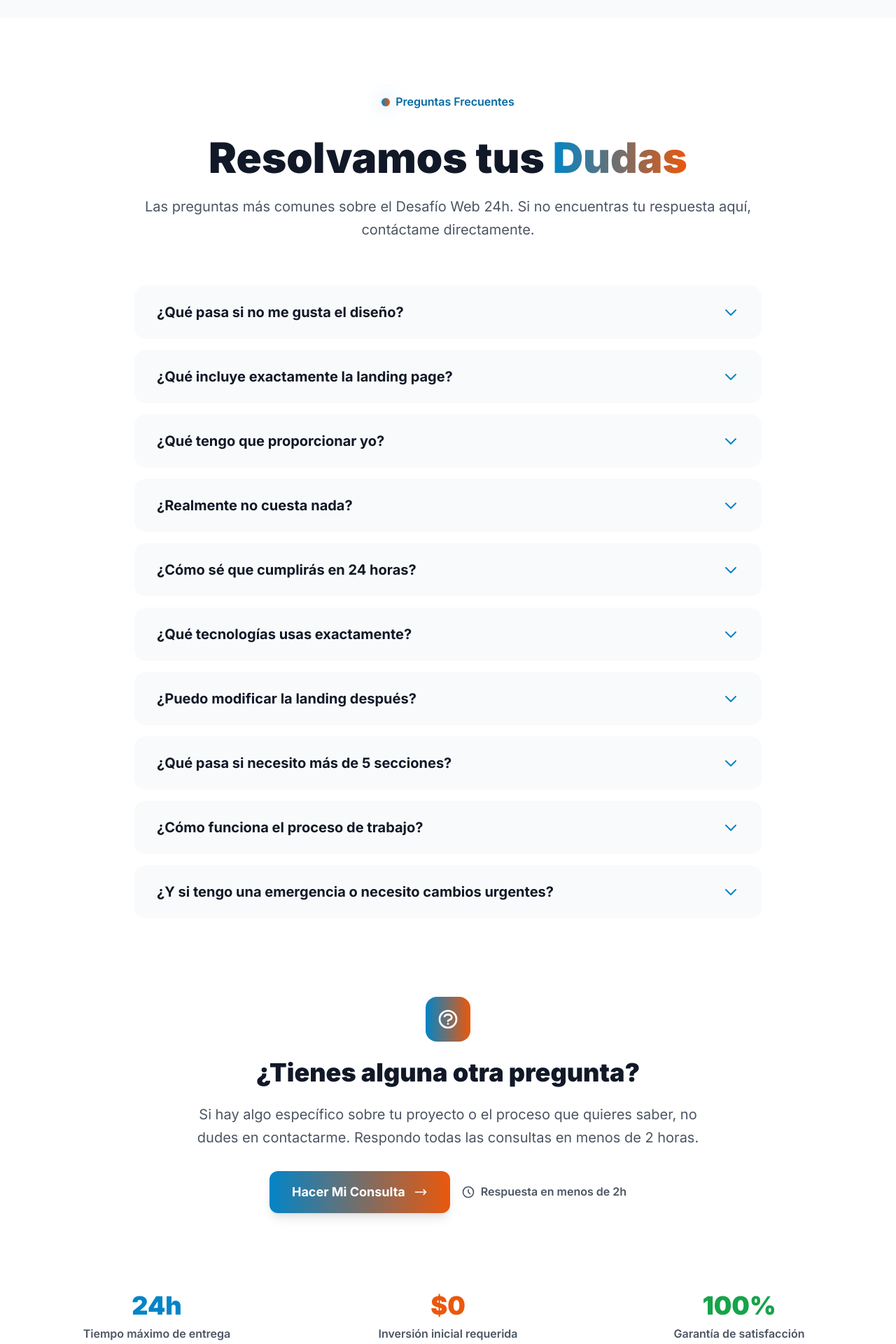
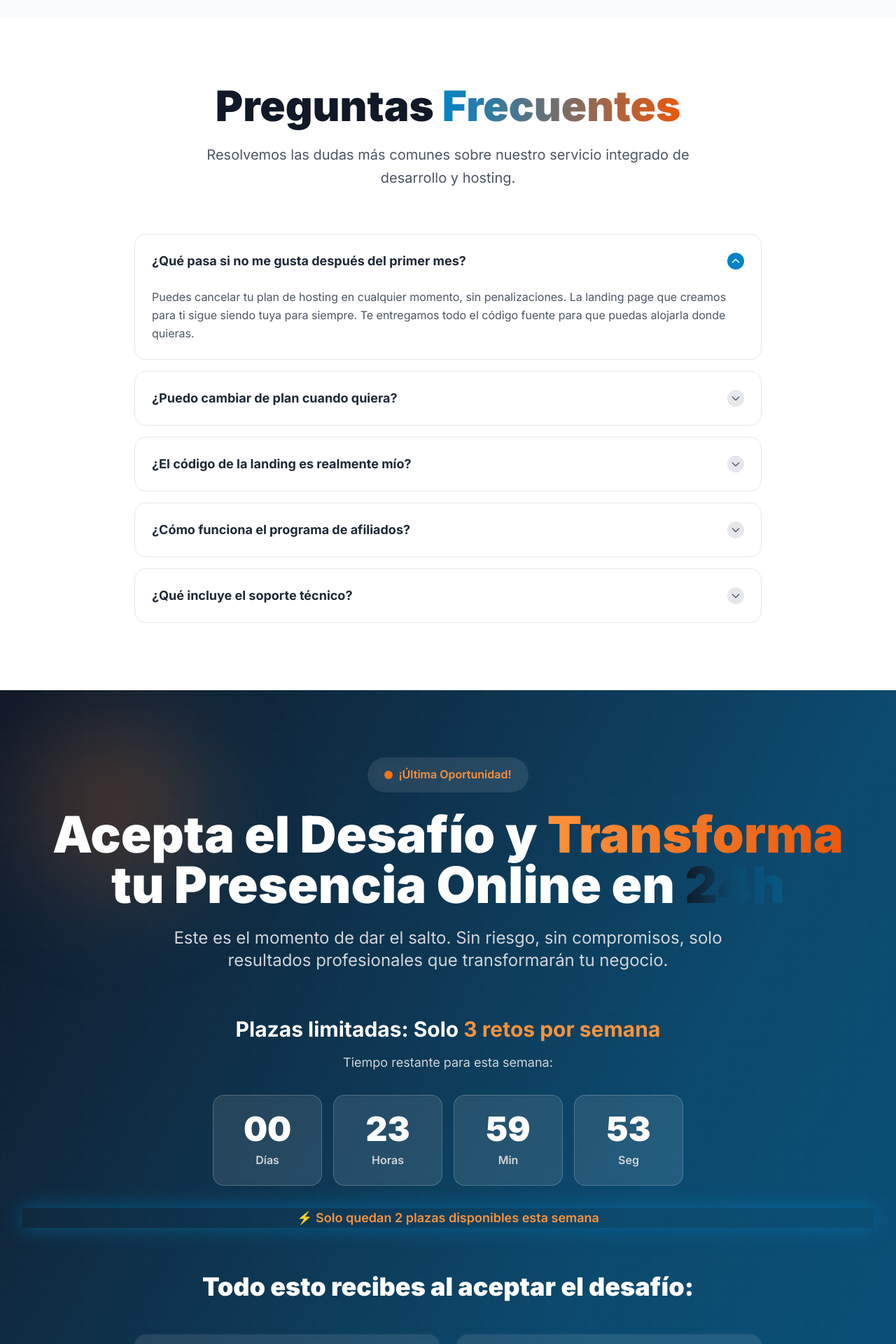
Before and after one commit to mosaikolabs/desafio-24h, a React (Vite) app: page / in a window 1280 px wide. Shown: the part 7120-9040 px from the top of the page at 70% size. Built offline with nearby package versions, Linux system fonts and the light colour scheme.

Commit message:
feat(faq): update questions and answers

```diff
--- a/src/components/FAQ.jsx
+++ b/src/components/FAQ.jsx
@@ -1,119 +1,70 @@
 import { useState } from 'react';
 
 const FAQ = () => {
-  const [openItems, setOpenItems] = useState([]);
+  const [openItem, setOpenItem] = useState(0); // Keep the first item open by default
 
   const toggleItem = (index) => {
-    setOpenItems(prev =>
-      prev.includes(index)
-        ? prev.filter(item => item !== index)
-        : [...prev, index]
-    );
+    setOpenItem(openItem === index ? null : index);
   };
 
   const faqItems = [
     {
-      question: "¿Qué pasa si no me gusta el diseño?",
-      answer: "Te quedas con el código y la landing page completa sin pagar nada. Tienes acceso total al repository en GitHub y puedes modificarla como quieras o contratar a otro desarrollador para personalizarla. No hay compromiso alguno de tu parte."
+      question: "¿Qué pasa si no me gusta después del primer mes?",
+      answer: "Puedes cancelar tu plan de hosting en cualquier momento, sin penalizaciones. La landing page que creamos para ti sigue siendo tuya para siempre. Te entregamos todo el código fuente para que puedas alojarla donde quieras."
     },
     {
-      question: "¿Qué incluye exactamente la landing page?",
-      answer: "Incluye una landing page completa de hasta 5 secciones: Hero, Problema, Solución, Testimonios/Portfolio, Oferta, Garantía, FAQ y CTA final. Todo 100% responsive, optimizada para móviles, con código limpio en React + Vite + TailwindCSS, y lista para recibir tráfico desde el primer minuto."
+      question: "¿Puedo cambiar de plan cuando quiera?",
+      answer: "¡Por supuesto! Puedes subir o bajar de plan según tus necesidades. Si tu negocio crece y necesitas más autonomía, puedes pasar al plan Autonomía Plus. Si quieres empezar a revender, el plan Partner es para ti. El cambio se aplica en tu siguiente ciclo de facturación."
     },
     {
-      question: "¿Qué tengo que proporcionar yo?",
-      answer: "Solo necesitas máximo 15 minutos para darme: tu logo o nombre de empresa, los textos principales que quieres mostrar, y 2-3 imágenes representativas de tu negocio. Si no tienes imágenes, puedo sugerir alternativas gratuitas de alta calidad. Es súper simple."
+      question: "¿El código de la landing es realmente mío?",
+      answer: "Sí, al 100%. Desde el momento en que te la entregamos, tienes la propiedad total del código. Te damos acceso completo al repositorio para que puedas hacer lo que quieras con él. No hay dependencias ni ataduras."
     },
     {
-      question: "¿Realmente no cuesta nada?",
-      answer: "Correcto. Tu inversión inicial es $0. Si no cumplo en 24 horas, te quedas con todo gratis. Si sí cumplo, solo te pido un testimonio honesto y una donación voluntaria del monto que consideres justo. No hay contratos, no hay pagos obligatorios, no hay letra pequeña."
+      question: "¿Cómo funciona el programa de afiliados?",
+      answer: "Es simple: al contratar el plan Expansión Partner, obtienes un enlace de afiliado único. Por cada cliente que contrate un plan de hosting a través de tu enlace, recibes una comisión recurrente del 50% mientras ese cliente permanezca activo. Te proporcionamos un dashboard para seguir tus métricas en tiempo real."
     },
     {
-      question: "¿Cómo sé que cumplirás en 24 horas?",
-      answer: "Porque mi reputación profesional depende de ello. Cada landing que no entrego a tiempo es un testimonio negativo que me costaría años reparar. Además, el riesgo es 100% mío: si no cumplo, trabajo gratis. Esta estructura me incentiva a ser extremadamente puntual y profesional."
-    },
-    {
-      question: "¿Qué tecnologías usas exactamente?",
-      answer: "React como framework principal, Vite para un desarrollo ultra-rápido, TailwindCSS para estilos modernos y responsive, y Vercel/Netlify para hosting automático. Son tecnologías de vanguardia que garantizan performance, escalabilidad y mantenibilidad a largo plazo."
-    },
-    {
-      question: "¿Puedo modificar la landing después?",
-      answer: "¡Por supuesto! El código es 100% tuyo. Recibes acceso completo al repository en GitHub con documentación clara. Puedes modificarla tú mismo si sabes programar, o contratar a cualquier desarrollador. No hay dependencias conmigo una vez entregada."
-    },
-    {
-      question: "¿Qué pasa si necesito más de 5 secciones?",
-      answer: "Las 5 secciones incluidas cubren el 95% de necesidades de cualquier landing efectiva. Si necesitas algo específico adicional, podemos discutirlo sin costo durante las primeras 24 horas. Mi objetivo es que tengas exactamente lo que necesitas para convertir visitantes en clientes."
-    },
-    {
-      question: "¿Cómo funciona el proceso de trabajo?",
-      answer: "1) Llenas el formulario con tu información básica. 2) Te contacto en menos de 2 horas para confirmar detalles. 3) Comienzo el desarrollo inmediatamente. 4) Te envío actualizaciones cada 6-8 horas. 5) Entrego la landing completa en menos de 24h. Simple, directo, sin sorpresas."
-    },
-    {
-      question: "¿Y si tengo una emergencia o necesito cambios urgentes?",
-      answer: "Durante las primeras 24 horas tengo comunicación directa contigo. Cambios menores se pueden hacer sobre la marcha. Si hay cambios importantes que requieren más tiempo, lo discutimos abiertamente y ajustamos el plan sin penalizaciones para ti."
+      question: "¿Qué incluye el soporte técnico?",
+      answer: "Nuestro soporte técnico cubre cualquier problema relacionado con el hosting: caídas del servidor, problemas de rendimiento, backups, etc. En el plan Autonomía Plus, también te ayudamos con dudas sobre cómo usar el dashboard de edición. En el plan Partner, tienes soporte prioritario y asesoría estratégica."
     }
   ];
 
-  const scrollToForm = () => {
-    const formSection = document.getElementById('contact-form');
-    if (formSection) {
-      formSection.scrollIntoView({ behavior: 'smooth' });
-    }
-  };
-
   return (
-    <section className="section-padding bg-white relative">
-      {/* Background Decoration */}
-      <div className="absolute top-20 right-20 w-72 h-72 bg-primary-100 rounded-full blur-3xl opacity-50"></div>
-      <div className="absolute bottom-20 left-20 w-96 h-96 bg-accent-100 rounded-full blur-3xl opacity-50"></div>
-
-      <div className="container-max relative z-10">
+    <section id="faq" className="section-padding bg-white">
+      <div className="container-max">
         {/* Header */}
         <div className="text-center mb-16">
-          <div className="inline-flex items-center space-x-2 bg-gradient-to-r from-primary-100 to-accent-100 rounded-full px-6 py-3 mb-6">
-            <div className="w-3 h-3 bg-gradient-to-r from-primary-600 to-accent-600 rounded-full animate-pulseGlow"></div>
-            <span className="text-primary-700 font-semibold">Preguntas Frecuentes</span>
-          </div>
-
           <h2 className="text-4xl md:text-5xl lg:text-6xl font-black text-gray-900 mb-6">
-            Resolvamos tus{' '}
+            Preguntas {' '}
             <span className="bg-gradient-to-r from-primary-600 to-accent-600 bg-clip-text text-transparent">
-              Dudas
+              Frecuentes
             </span>
           </h2>
-
-          <p className="text-xl text-gray-600 leading-relaxed max-w-4xl mx-auto">
-            Las preguntas más comunes sobre el Desafío Web 24h.
-            Si no encuentras tu respuesta aquí, contáctame directamente.
+          <p className="text-xl text-gray-600 leading-relaxed max-w-3xl mx-auto">
+            Resolvemos las dudas más comunes sobre nuestro servicio integrado de desarrollo y hosting.
           </p>
         </div>
 
         {/* FAQ Items */}
-        <div className="max-w-4xl mx-auto mb-16">
+        <div className="max-w-4xl mx-auto">
           <div className="space-y-4">
             {faqItems.map((item, index) => (
-              <div
-                key={index}
-                className="bg-gray-50 rounded-2xl overflow-hidden hover:bg-gray-100 transition-colors duration-300 animate-fadeInUp"
-                style={{ animationDelay: `${index * 100}ms` }}
-              >
+              <div key={index} className="border border-gray-200 rounded-2xl overflow-hidden transition-all duration-300 hover:border-primary-300">
                 <button
                   onClick={() => toggleItem(index)}
-                  className="w-full px-8 py-6 text-left flex items-center justify-between focus:outline-none focus:ring-2 focus:ring-primary-500 focus:ring-inset rounded-2xl"
+                  className="w-full p-6 text-left flex items-center justify-between focus:outline-none"
                 >
-                  <h3 className="text-lg md:text-xl font-bold text-gray-900 pr-8">
-                    {item.question}
-                  </h3>
-                  <div className={`flex-shrink-0 transition-transform duration-300 ${openItems.includes(index) ? 'rotate-180' : ''}`}>
-                    <svg className="w-6 h-6 text-primary-600" fill="none" stroke="currentColor" viewBox="0 0 24 24">
-                      <path strokeLinecap="round" strokeLinejoin="round" strokeWidth={2} d="M19 9l-7 7-7-7" />
+                  <h3 className="text-lg font-bold text-gray-800 pr-4">{item.question}</h3>
+                  <div className={`flex-shrink-0 w-6 h-6 rounded-full flex items-center justify-center ${openItem === index ? 'bg-primary-600 text-white' : 'bg-gray-200 text-gray-600'}`}>
+                    <svg className={`w-4 h-4 transition-transform duration-300 ${openItem === index ? 'transform rotate-180' : ''}`} fill="none" stroke="currentColor" viewBox="0 0 24 24">
+                      <path strokeLinecap="round" strokeLinejoin="round" strokeWidth="2" d="M19 9l-7 7-7-7"></path>
                     </svg>
                   </div>
                 </button>
-
-                <div className={`overflow-hidden transition-all duration-300 ${openItems.includes(index) ? 'max-h-96 opacity-100' : 'max-h-0 opacity-0'}`}>
-                  <div className="px-8 pb-6">
-                    <p className="text-gray-600 leading-relaxed text-lg">
+                <div className={`overflow-hidden transition-all duration-500 ease-in-out ${openItem === index ? 'max-h-screen' : 'max-h-0'}`}>
+                  <div className="px-6 pb-6">
+                    <p className="text-gray-600 leading-relaxed">
                       {item.answer}
                     </p>
                   </div>
@@ -122,63 +73,6 @@ const FAQ = () => {
             ))}
           </div>
         </div>
-
-        {/* Contact Section */}
-        <div className="text-center">
-          <div className="bg-gradient-to-r from-primary-50 to-accent-50 rounded-3xl p-8 md:p-12">
-            <div className="max-w-3xl mx-auto">
-              <div className="w-16 h-16 bg-gradient-to-r from-primary-600 to-accent-600 rounded-2xl flex items-center justify-center mx-auto mb-6">
-                <svg className="w-8 h-8 text-white" fill="none" stroke="currentColor" viewBox="0 0 24 24">
-                  <path strokeLinecap="round" strokeLinejoin="round" strokeWidth={2} d="M8.228 9c.549-1.165 2.03-2 3.772-2 2.21 0 4 1.343 4 3 0 1.4-1.278 2.575-3.006 2.907-.542.104-.994.54-.994 1.093m0 3h.01M21 12a9 9 0 11-18 0 9 9 0 0118 0z" />
-                </svg>
-              </div>
-
-              <h3 className="text-3xl md:text-4xl font-black text-gray-900 mb-6">
-                ¿Tienes alguna otra pregunta?
-              </h3>
-
-              <p className="text-xl text-gray-600 leading-relaxed mb-8">
-                Si hay algo específico sobre tu proyecto o el proceso que quieres saber,
-                no dudes en contactarme. Respondo todas las consultas en menos de 2 horas.
-              </p>
-
-              <div className="space-y-4 md:space-y-0 md:space-x-4 md:flex md:items-center md:justify-center">
-                <button
-                  onClick={scrollToForm}
-                  className="group inline-flex items-center px-8 py-4 bg-gradient-to-r from-primary-600 to-accent-600 text-white font-bold text-lg rounded-xl shadow-lg hover:shadow-xl transform hover:-translate-y-1 transition-all duration-300"
-                >
-                  <span>Hacer Mi Consulta</span>
-                  <svg className="ml-3 w-5 h-5 transform group-hover:translate-x-1 transition-transform duration-300" fill="none" stroke="currentColor" viewBox="0 0 24 24">
-                    <path strokeLinecap="round" strokeLinejoin="round" strokeWidth={2} d="M17 8l4 4m0 0l-4 4m4-4H3" />
-                  </svg>
-                </button>
-
-                <div className="flex items-center justify-center space-x-2 text-gray-600">
-                  <svg className="w-5 h-5" fill="none" stroke="currentColor" viewBox="0 0 24 24">
-                    <path strokeLinecap="round" strokeLinejoin="round" strokeWidth={2} d="M12 8v4l3 3m6-3a9 9 0 11-18 0 9 9 0 0118 0z" />
-                  </svg>
-                  <span className="font-semibold">Respuesta en menos de 2h</span>
-                </div>
-              </div>
-            </div>
-          </div>
-        </div>
-
-        {/* Quick Stats */}
-        <div className="mt-16 grid grid-cols-1 md:grid-cols-3 gap-8 text-center">
-          <div className="animate-fadeInUp" style={{ animationDelay: '200ms' }}>
-            <div className="text-4xl font-black text-primary-600 mb-2">24h</div>
-            <div className="text-gray-600 font-semibold">Tiempo máximo de entrega</div>
-          </div>
-          <div className="animate-fadeInUp" style={{ animationDelay: '400ms' }}>
-            <div className="text-4xl font-black text-accent-600 mb-2">$0</div>
-            <div className="text-gray-600 font-semibold">Inversión inicial requerida</div>
-          </div>
-          <div className="animate-fadeInUp" style={{ animationDelay: '600ms' }}>
-            <div className="text-4xl font-black text-green-600 mb-2">100%</div>
-            <div className="text-gray-600 font-semibold">Garantía de satisfacción</div>
-          </div>
-        </div>
       </div>
     </section>
   );
```
